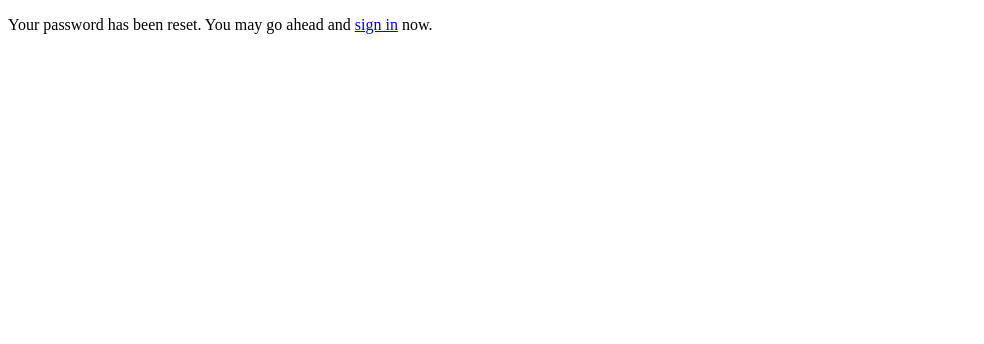
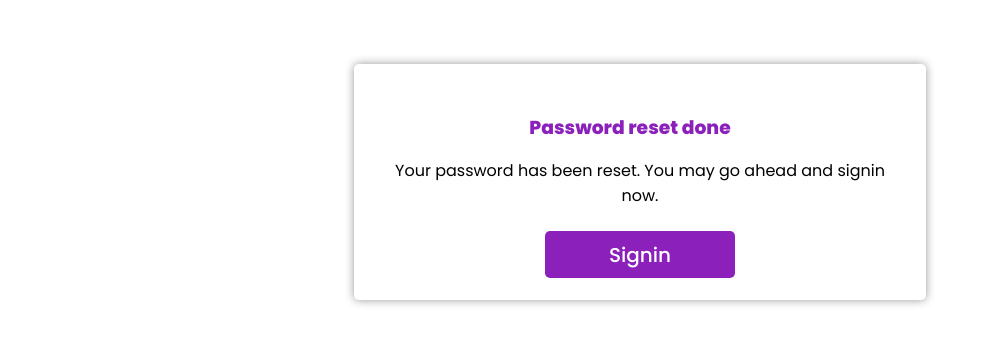
Before and after one commit to Chiomasarah-UI/password-reset, a Django app: page /reset_password_complete/ in a window 1280 px wide. Shown: the top 344 px of the page, without its empty margins (0-984 px from the left). Run offline with Django 4.2, Linux system fonts and the light colour scheme; some libraries are stand-ins or nearby versions.

Commit message:
Update password_reset_complete.html

```diff
--- a/templates/loginAuth/password_reset_complete.html
+++ b/templates/loginAuth/password_reset_complete.html
@@ -6,6 +6,75 @@
     <meta name="viewport" content="width=device-width, initial-scale=1.0">
     <title>Reset Complete</title>
 </head>
+<style>
+		@import url('https://fonts.googleapis.com/css2?family=Poppins:wght@200;400;500;600;800&family=VT323&display=swap');
+
+body {
+  margin: 0;
+  padding: 0;
+  font-family: "Poppins";
+  position: fixed;
+  background-color: #ffffff;
+  width: 100%;
+}
+
+form{
+    text-align: center;
+    align-self: center;
+    margin-left: auto;
+    margin-right: auto;
+    background-color: white;
+    width: 70%;
+    padding: 1px;
+    border-radius: 5px;
+}
+
+.resend{
+    text-align: right;
+	padding-right: 20px;
+    color: #8B20BB;
+    margin-bottom: 40px;
+}
+
+.resetform{
+    display: block;
+    width: 40%;
+    box-shadow: 0 0 10px 0 #999;
+    padding: 30px;
+    margin: auto;
+	margin-top: 4rem;
+}
+
+p{
+    padding-bottom: 1rem;
+}
+
+.resetform .resend{
+    text-align: center;
+	margin-bottom: 0;
+}
+
+a{
+    padding: .6rem  4rem;
+    border-radius: 5px;
+    text-decoration: none;
+    margin-top: 1rem;
+    border: none;
+    color: #ffffff;
+    background-color: #8B20BB;
+    transition: .4s;
+    font-size: 20px;
+    font-family: 'Poppins', sans-serif;
+    font-weight: 500;
+}
+
+a:hover{
+    color: #8B20BB;
+	background-color: transparent;
+	border: 2px solid #8B20BB;
+	cursor: pointer;
+}
+</style>
 <body>
 
 {% for message in messages %}
@@ -20,10 +89,12 @@
 
 {% block content %}
 
-<div class="container">
-	<div class="d-flex flex-column">
-		<p class="m-auto">Your password has been reset. You may go ahead and <a href="/signin/">sign in</a> now.</p>
-	</div>
+<div class="resetpassword">
+    <form action="" class="resetform">
+        <h3 class="resend">Password reset done</h3>
+        <p class="m-auto">Your password has been reset. You may go ahead and signin now.</p>
+        <a href="/signin">Signin</a>
+    </form>
 </div>
 
 {% endblock %}
```
